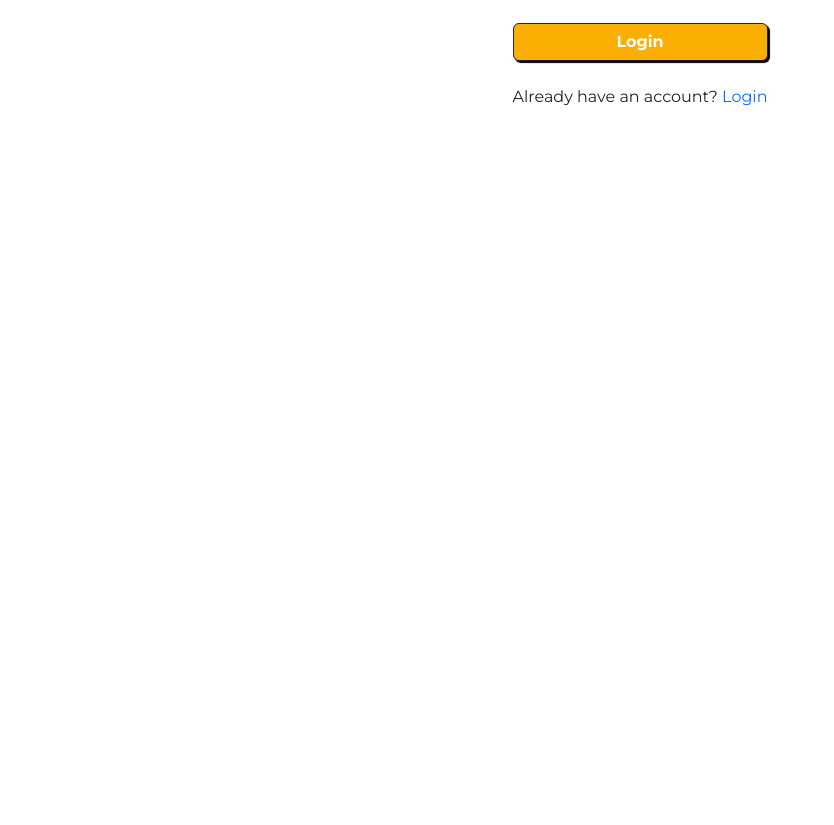
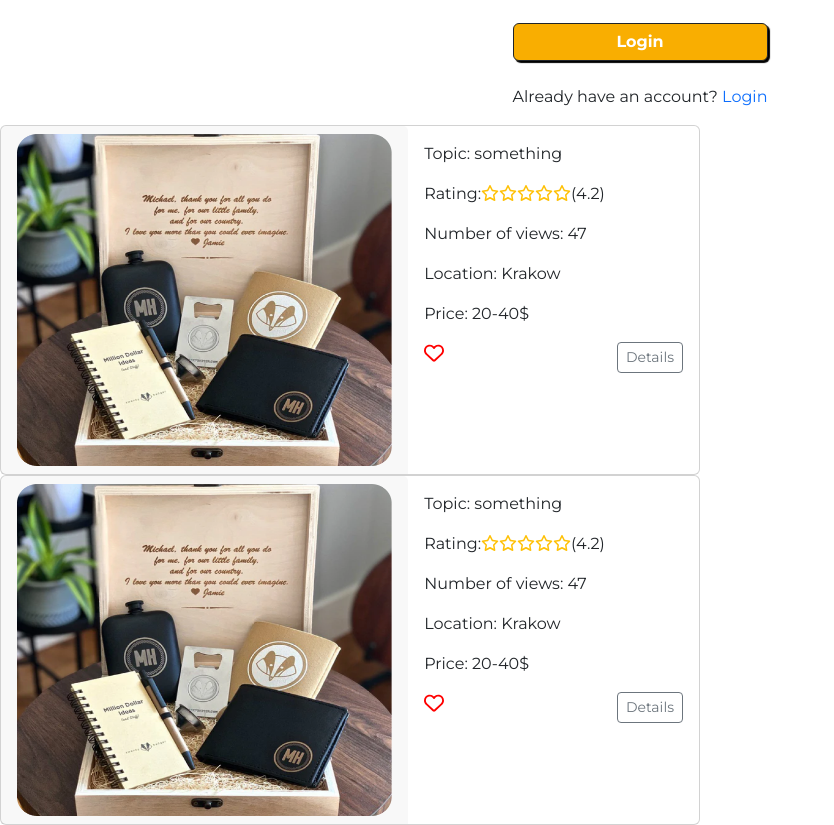
Before and after one commit to kiiril/GiftFlow, a React (Create React App) app in the folder frontend/: page / in a window 1280 px wide. Shown: the part 725-1550 px from the top of the page, without its empty margins (0-834 px from the left). Before the commit the page ends 850 px from the top, so only its background shows below. Built offline with nearby package versions, Linux system fonts and the light colour scheme.

Commit message:
Initial design of post card for scroll feed

```diff
--- a/frontend/package.json
+++ b/frontend/package.json
@@ -3,6 +3,11 @@
   "version": "0.1.0",
   "private": true,
   "dependencies": {
+    "@fortawesome/fontawesome-svg-core": "^6.6.0",
+    "@fortawesome/free-brands-svg-icons": "^6.6.0",
+    "@fortawesome/free-regular-svg-icons": "^6.6.0",
+    "@fortawesome/free-solid-svg-icons": "^6.6.0",
+    "@fortawesome/react-fontawesome": "^0.2.2",
     "@testing-library/jest-dom": "^5.17.0",
     "@testing-library/react": "^13.4.0",
     "@testing-library/user-event": "^13.5.0",
--- a/frontend/src/App.js
+++ b/frontend/src/App.js
@@ -1,12 +1,16 @@
 import './App.css';
 import Login from "./pages/Login";
 import Signup from "./pages/Signup";
+import PostCard from "./components/PostCard";
+import React from "react";
 
 function App() {
     return (
         <div>
             <Login/>
             <Signup/>
+            <PostCard/>
+            <PostCard/>
         </div>
     );
 }
--- /dev/null
+++ b/frontend/src/components/PostCard.jsx
@@ -0,0 +1,44 @@
+import React from 'react';
+import {FontAwesomeIcon} from "@fortawesome/react-fontawesome";
+import {faStar} from "@fortawesome/free-regular-svg-icons/faStar";
+import {faHeart as emptyHeart} from "@fortawesome/free-regular-svg-icons/faHeart";
+import {faHeart as fullHeart} from "@fortawesome/free-solid-svg-icons/faHeart"
+
+const PostCard = () => {
+    return (
+        <div className="card flex-row flex-wrap m-0 p-0" style={{maxWidth: "700px", height: "350px"}}>
+            <div className="card-header border-0 col-7 h-100">
+                <img
+                    src="/images/img.png"
+                    alt="post"
+                    className="img-fluid h-100 w-100"
+                />
+            </div>
+            <div className="card-body px-3 py-3 col-5 h-100">
+                <p>Topic: something</p>
+                <p>
+                    Rating:
+                    <FontAwesomeIcon icon={faStar} className="text-warning"/>
+                    <FontAwesomeIcon icon={faStar} className="text-warning"/>
+                    <FontAwesomeIcon icon={faStar} className="text-warning"/>
+                    <FontAwesomeIcon icon={faStar} className="text-warning"/>
+                    <FontAwesomeIcon icon={faStar} className="text-warning"/>
+                    (4.2)
+                </p>
+                <p>Number of views: 47</p>
+                <p>Location: Krakow</p>
+                <p>Price: 20-40$</p>
+                <div className="d-flex justify-content-between">
+                    <div>
+                        <FontAwesomeIcon icon={emptyHeart} color="red" size="lg"/>
+                    </div>
+                    <a href="#" className="btn btn-sm btn-outline-secondary">
+                        Details
+                    </a>
+                </div>
+            </div>
+        </div>
+    );
+};
+
+export default PostCard;
```
Also changed, not shown: frontend/public/images/img.png (added), 1 other file (tests, documents, lock files or other folders).
